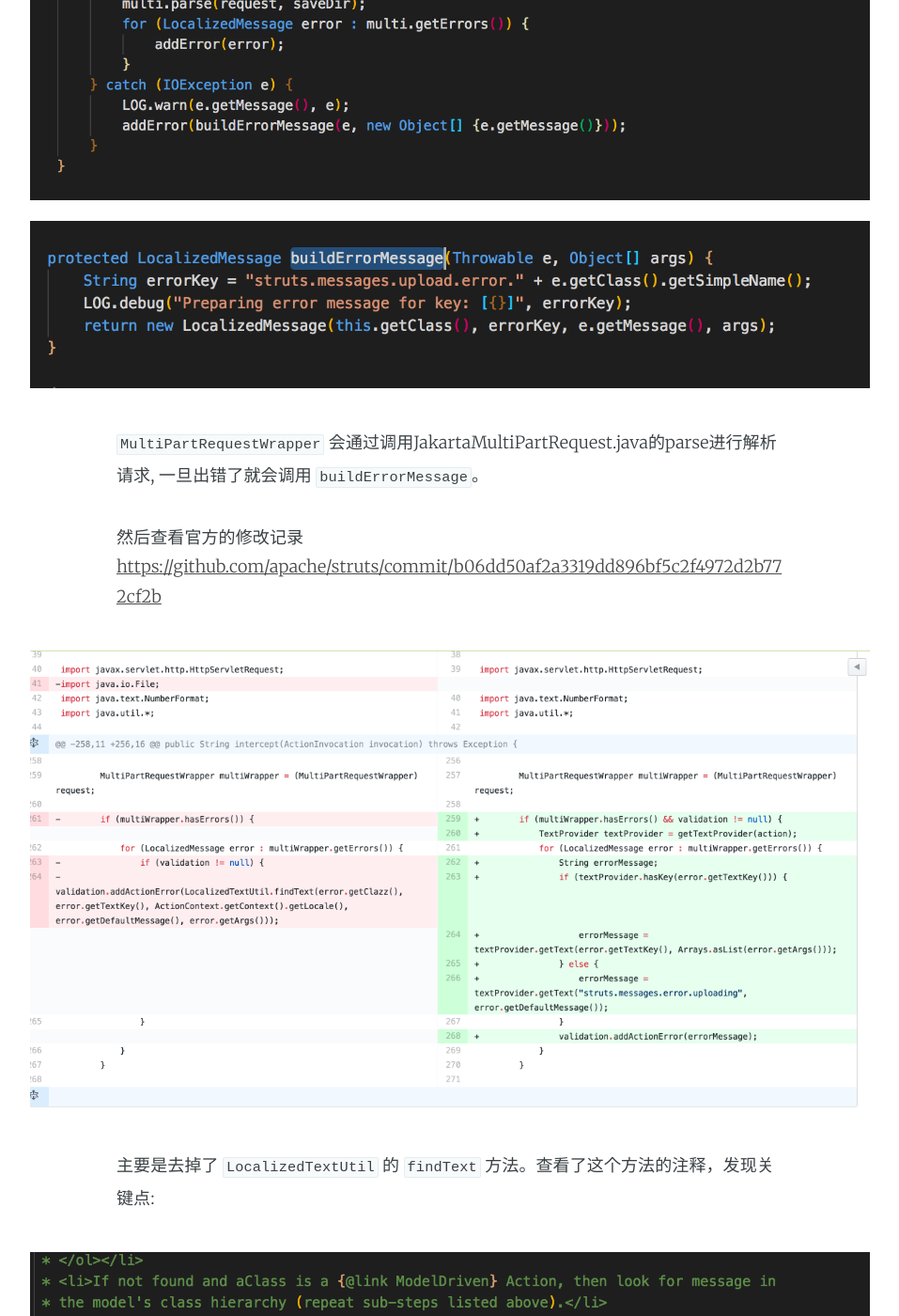
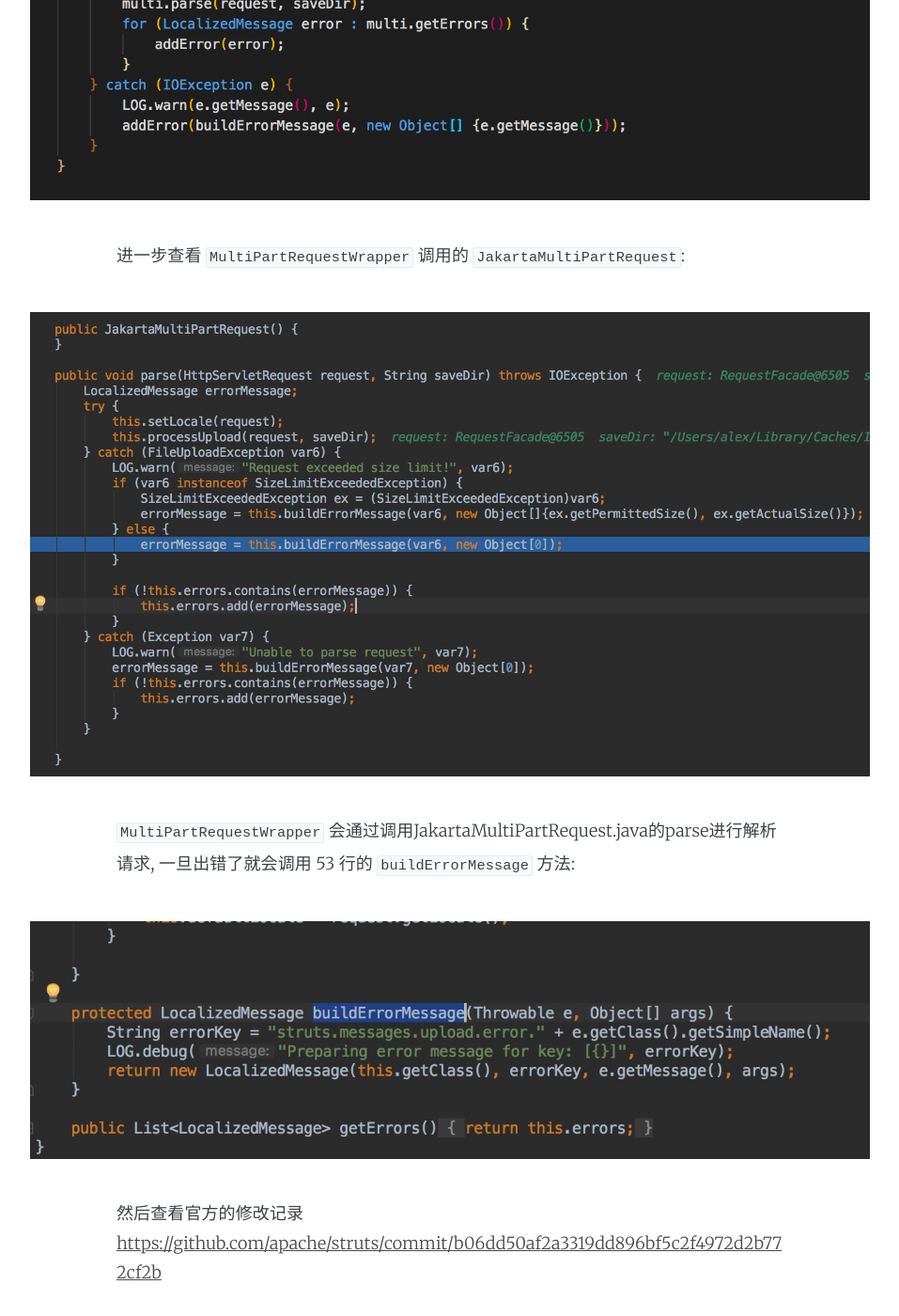
Before and after one commit to alex-marmot/alex-marmot.github.io, a Jekyll site: the page built from _posts/2017-10-06-S2-045-漏洞学习笔记.md, in a window 1280 px wide and 1400 px high, scrolled down 4713 px. Shown: the whole window at 94% size, without its empty margins (161-1118 px from the left). Built offline with Jekyll 4.4.1, drawn with Linux system fonts in a browser that asks for light colours.

Commit message:
update at 2017-10-06 12:25:23 UTC for

```diff
--- a/_posts/2017-10-06-S2-045-漏洞学习笔记.md
+++ b/_posts/2017-10-06-S2-045-漏洞学习笔记.md
@@ -54,10 +54,15 @@
 进一步查看 `MultiPartRequestWrapper` 类:
 
 ![MultiPartRequestWrapper](/assets/images/MultiPartRequestWrapper.png)
-![buildErrorMessage](/assets/images/buildErrorMessage.png)
+
+进一步查看 `MultiPartRequestWrapper` 调用的 `JakartaMultiPartRequest`:
+
+![JakartaMultiPartRequest](/assets/images/JakartaMultiPartRequest.png)
 
 `MultiPartRequestWrapper` 会通过调用JakartaMultiPartRequest.java的parse进行解析请求,
-一旦出错了就会调用 `buildErrorMessage`。
+一旦出错了就会调用 53 行的 `buildErrorMessage` 方法:
+
+![buildErrorMessage](/assets/images/buildErrorMessage.png)
 
 然后查看官方的修改记录[https://github.com/apache/struts/commit/b06dd50af2a3319dd896bf5c2f4972d2b772cf2b](https://github.com/apache/struts/commit/b06dd50af2a3319dd896bf5c2f4972d2b772cf2b)
 
```
Also changed, not shown: assets/images/JakartaMultiPartRequest.png (added), assets/images/buildErrorMessage.png.
